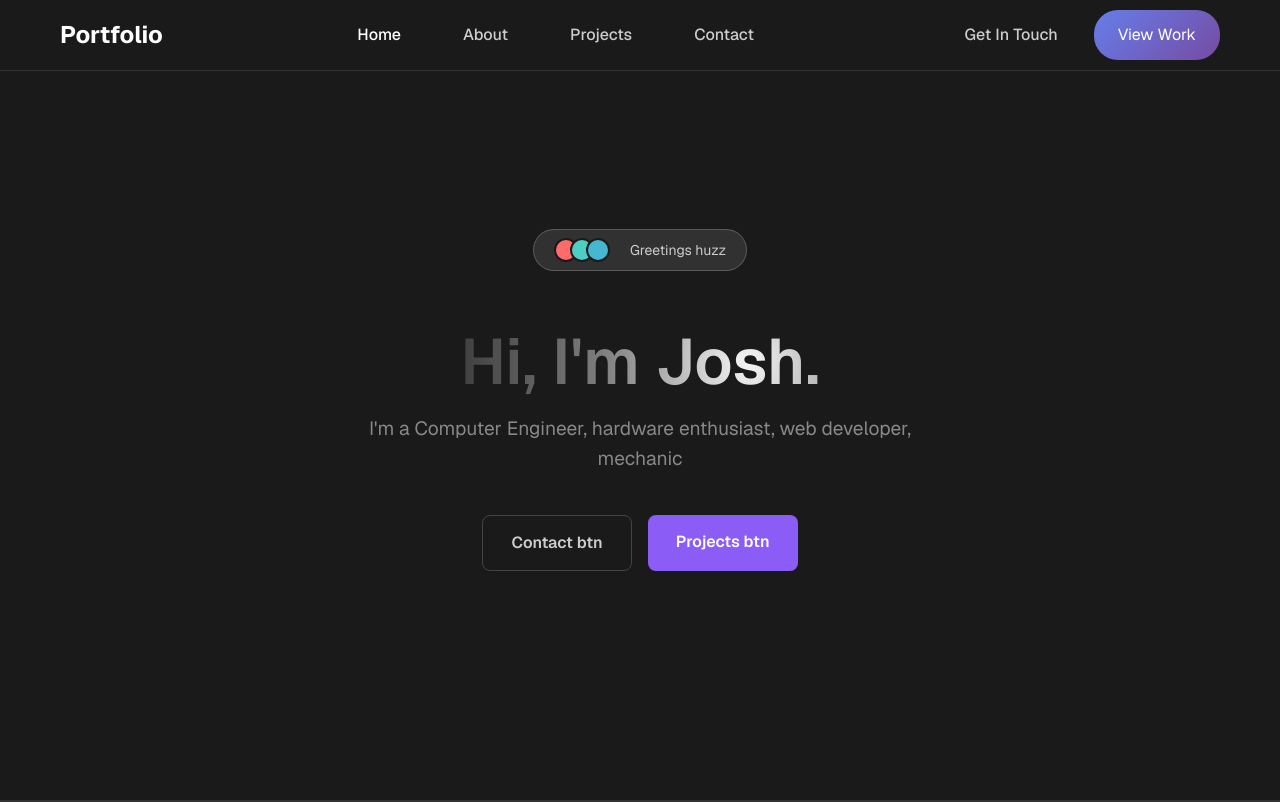
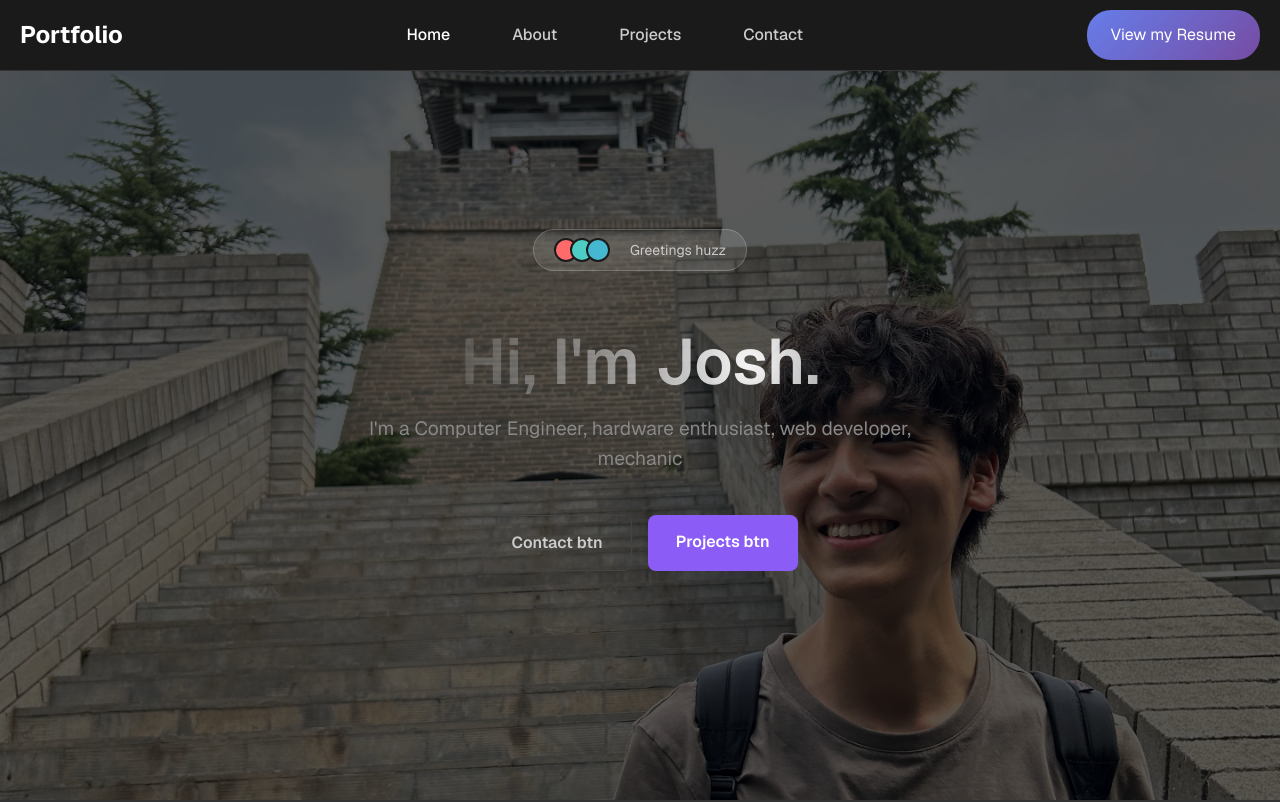
Before and after one commit to xuej41/portfolio-v2, a React (Vite) app: page / in a window 1280 px wide. Shown: the top 802 px of the page. Built offline with nearby package versions, Linux system fonts and the light colour scheme.

Commit message:
Add these changes twin

```diff
--- a/src/components/Features.css
+++ b/src/components/Features.css
@@ -1,6 +1,6 @@
 .features {
   padding: 80px 0;
-  background: #333333;
+  background: #333;
 }
 
 .features-container {
--- a/src/components/Footer.css
+++ b/src/components/Footer.css
@@ -32,7 +32,7 @@
     justify-content: center;
   }
 
-  .footer-nav {
+  .footer-github {
     display: flex;
     gap: 32px;
   }
--- a/src/components/Footer.jsx
+++ b/src/components/Footer.jsx
@@ -41,7 +41,7 @@ const Footer = () => {
           </div>
 
           <div className="footer-center">
-            <nav className="footer-nav">
+            <nav className="footer-github">
               <a href="https://github.com/xuej41/portfolio-v2" target="_blank" className="footer-link">
                 Designed & Built by Josh X.
               </a>
--- a/src/components/Hero.css
+++ b/src/components/Hero.css
@@ -1,6 +1,10 @@
 .hero {
   /* padding: 120px 0 80px; */
-  background: #1a1a1a;
+  /* background: #1a1a1a; */
+  background-image: url(/src/assets/me6.jpg);
+  background-position: center;
+  background-size: cover;
+  background-attachment: fixed; /* makes the image stay in place while you scroll */
   min-height: 100vh;
   /* width: 100vw; Use 99vw to avoid horizontal scrollbar Find a way to fix this in future */
   /* overflow-x: hidden; Not working */
@@ -9,7 +13,20 @@
   align-items: center;
 }
 
- .hero-container {
+.hero::before {
+  content: '';
+  position: absolute;
+  top: 0;
+  left: 0;
+  width: 100%;
+  height: 100%;
+  background: rgba(0, 0, 0, 0.65); /* Semi-transparent black overlay */
+  z-index: 1; /* Ensure the overlay is above the background */
+}
+
+.hero-container {
+  position: relative;
+  z-index: 2; /* Ensure the content is above the overlay */
   max-width: 1200px;
   margin: 0 auto;
   padding: 0 20px;
--- a/src/components/Navbar.css
+++ b/src/components/Navbar.css
@@ -9,7 +9,6 @@
 }
 
 .nav-container {
-  max-width: 1200px;
   margin: 0 auto;
   padding: 0 20px;
   display: flex;
--- a/src/components/Navbar.jsx
+++ b/src/components/Navbar.jsx
@@ -51,12 +51,9 @@ const Navbar = () => {
         </div>
 
         <div className="nav-actions">
-          <Link to="/contact" className="nav-link">
-            Get In Touch
-          </Link>
-          <Link to="/projects" className="btn btn-primary nav-cta">
-            View Work
-          </Link>
+          <a href="https://joshx.tech/resume.pdf" target="_blank" className="btn btn-primary nav-cta">
+            View my Resume
+          </a>
         </div>
 
         <div className="nav-toggle" onClick={toggleMenu}>
--- a/src/pages/About.css
+++ b/src/pages/About.css
@@ -1,6 +1,6 @@
 .about {
   padding: 120px 0 80px;
-  background: #fff;
+  background: #333;
   min-height: 100vh;
 }
 
@@ -18,13 +18,13 @@
 .about-title {
   font-size: 3rem;
   font-weight: 700;
-  color: #333;
+  color: white;
   margin-bottom: 16px;
 }
 
 .about-subtitle {
   font-size: 1.2rem;
-  color: #666;
+  color: #888;
   max-width: 600px;
   margin: 0 auto;
 }
@@ -44,13 +44,13 @@
 .about-section h2 {
   font-size: 1.8rem;
   font-weight: 600;
-  color: #333;
+  color: white;
   margin-bottom: 20px;
 }
 
 .about-section p {
   font-size: 1.1rem;
-  color: #666;
+  color: #888;
   line-height: 1.7;
   margin-bottom: 16px;
 }
@@ -62,7 +62,7 @@
 
 .about-list li {
   font-size: 1.1rem;
-  color: #666;
+  color: #888;
   padding: 8px 0;
   padding-left: 20px;
   position: relative;
@@ -109,7 +109,7 @@
 .skills-section h2 {
   font-size: 2rem;
   font-weight: 600;
-  color: #333;
+  color: #888;
   margin-bottom: 30px;
 }
 
--- a/src/pages/About.jsx
+++ b/src/pages/About.jsx
@@ -1,21 +1,7 @@
 import "./About.css"
+import Stats from "../components/Stats"
 
 const About = () => {
-  const skills = [
-    "JavaScript",
-    "React",
-    "Node.js",
-    "TypeScript",
-    "Python",
-    "MongoDB",
-    "PostgreSQL",
-    "AWS",
-    "Docker",
-    "Git",
-    "HTML/CSS",
-    "Express.js",
-  ]
-
   return (
     <div className="about">
       <div className="about-container">
@@ -61,17 +47,10 @@ const About = () => {
             </div>
           </div>
         </div>
-
-        <div className="skills-section">
-          <h2>Technical Skills</h2>
-          <div className="skills-grid">
-            {skills.map((skill, index) => (
-              <div key={index} className="skill-tag">
-                {skill}
-              </div>
-            ))}
-          </div>
-        </div>
+      </div>
+      <div className="skills-section">
+        <h2>Technical Skills</h2>
+        <Stats />
       </div>
     </div>
   )
```
Also changed, not shown: src/assets/me6.jpg (added).
